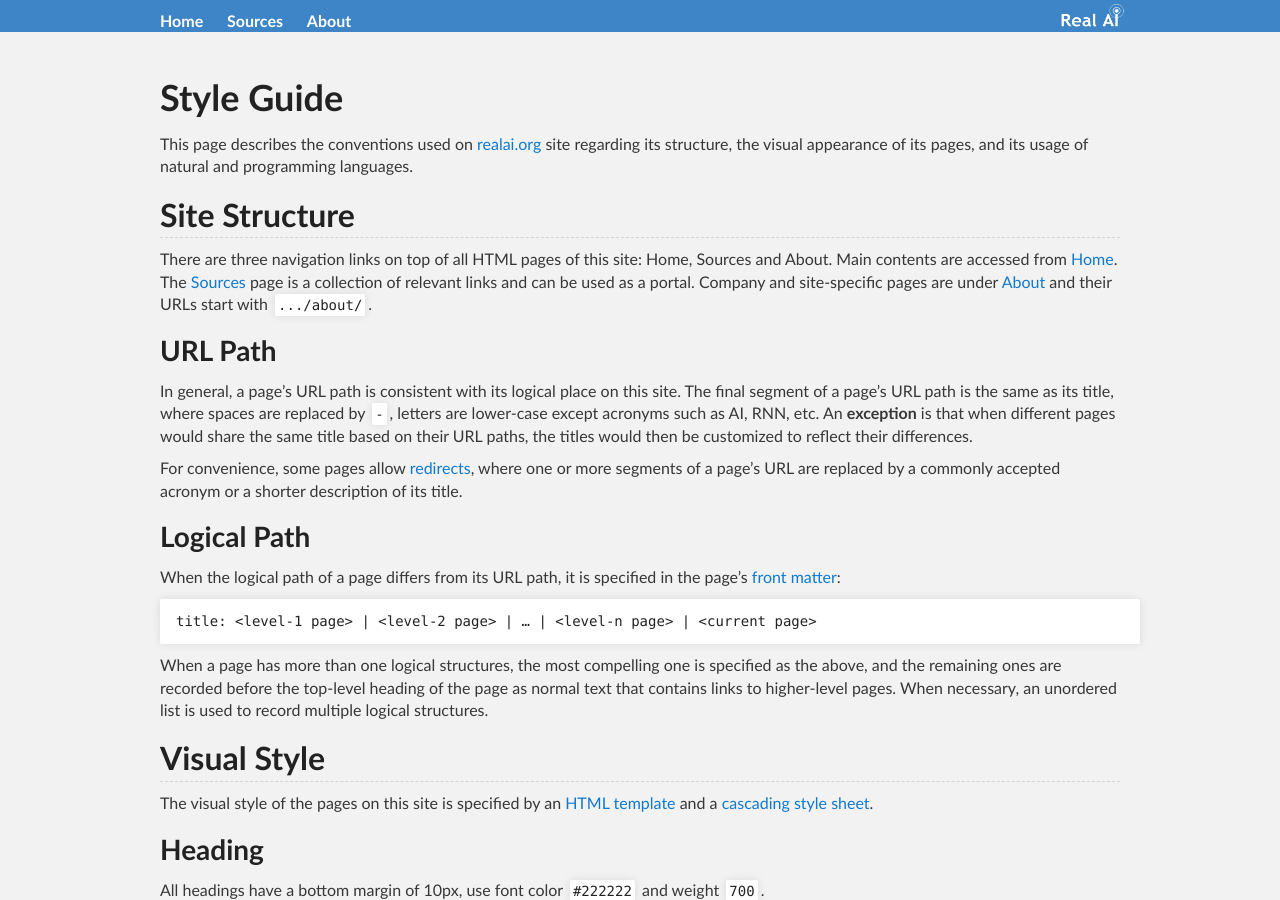
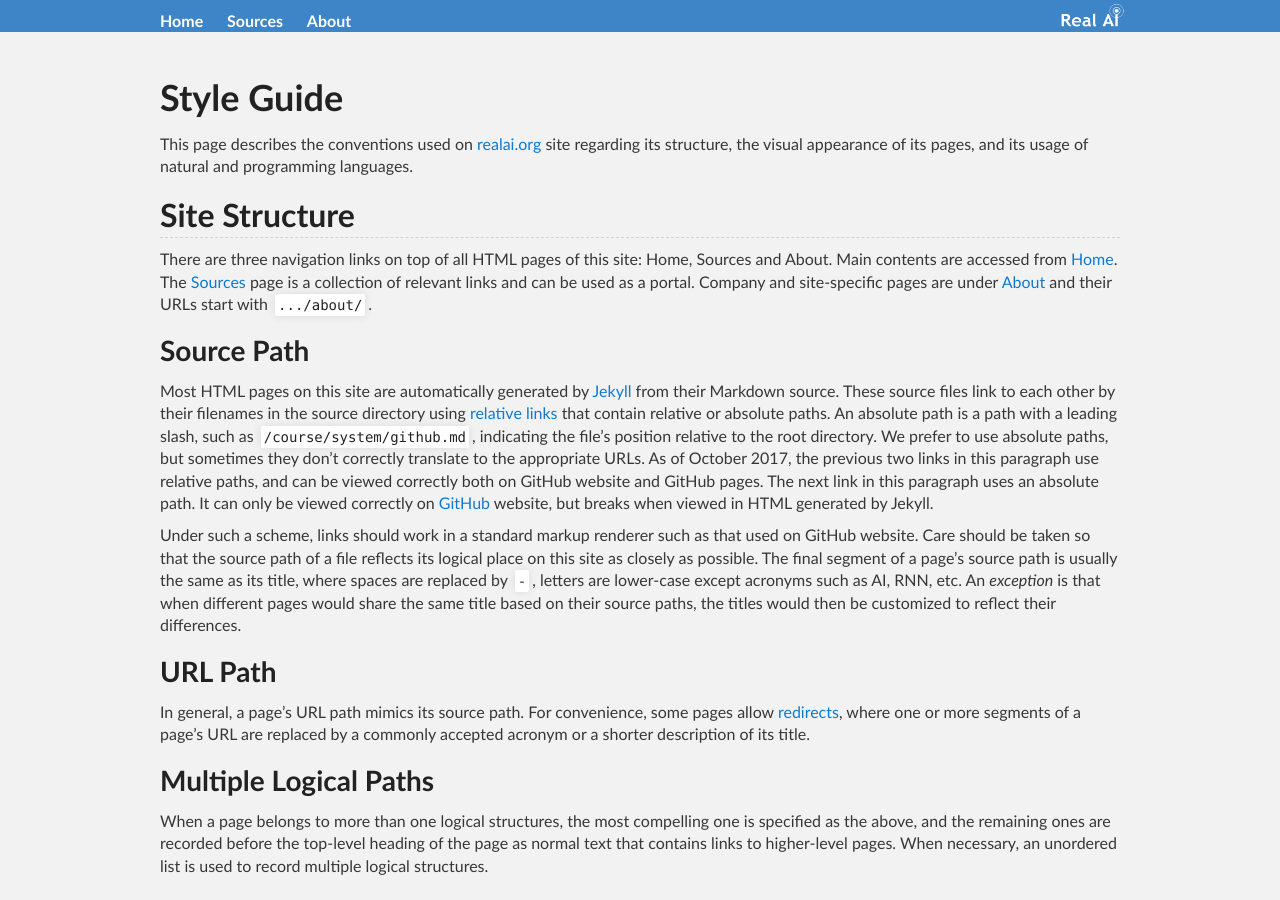
Before and after one commit to Tonywuhk/realai.org, a Jekyll site: the page built from about/style-guide.md, in a window 1280 px wide and 900 px high. Built offline with Jekyll 4.4.1, drawn with Linux system fonts in a browser that asks for light colours; our own code applies the rules of GitHub Pages for plain Markdown files; the repository's description, which GitHub fills in, is left out.

Commit message:
Add Source Path to about/style-guide.md

````diff
--- a/about/style-guide.md
+++ b/about/style-guide.md
@@ -10,21 +10,19 @@ This page describes the conventions used on [realai.org](http://realai.org/) sit
 
 There are three navigation links on top of all HTML pages of this site: Home, Sources and About. Main contents are accessed from [Home](http://realai.org/). The [Sources](http://realai.org/sources/) page is a collection of relevant links and can be used as a portal. Company and site-specific pages are under [About](http://realai.org/about/) and their URLs start with `.../about/`.
 
+### Source Path
+
+Most HTML pages on this site are automatically generated by [Jekyll](../course/system/github.md#jekyll) from their Markdown source. These source files link to each other by their filenames in the source directory using [relative links](../course/system/github.md#relative-links) that contain relative or absolute paths. An absolute path is a path with a leading slash, such as `/course/system/github.md`, indicating the file's position relative to the root directory. We prefer to use absolute paths, but sometimes they don't correctly translate to the appropriate URLs. As of October 2017, the previous two links in this paragraph use relative paths, and can be viewed correctly both on GitHub website and GitHub pages. The next link in this paragraph uses an absolute path. It can only be viewed correctly on [GitHub](/course/system/github.md) website, but breaks when viewed in HTML generated by Jekyll.
+
+Under such a scheme, links should work in a standard markup renderer such as that used on GitHub website. Care should be taken so that the source path of a file reflects its logical place on this site as closely as possible. The final segment of a page's source path is usually the same as its title, where spaces are replaced by `-`, letters are lower-case except acronyms such as AI, RNN, etc. An *exception* is that when different pages would share the same title based on their source paths, the titles would then be customized to reflect their differences.
+
 ### URL Path
 
-In general, a page's URL path is consistent with its logical place on this site. The final segment of a page's URL path is the same as its title, where spaces are replaced by `-`, letters are lower-case except acronyms such as AI, RNN, etc. An **exception** is that when different pages would share the same title based on their URL paths, the titles would then be customized to reflect their differences.
+In general, a page's URL path mimics its source path. For convenience, some pages allow [redirects](https://help.github.com/articles/redirects-on-github-pages/), where one or more segments of a page's URL are replaced by a commonly accepted acronym or a shorter description of its title.
 
-For convenience, some pages allow [redirects](https://help.github.com/articles/redirects-on-github-pages/), where one or more segments of a page's URL are replaced by a commonly accepted acronym or a shorter description of its title.
+### Multiple Logical Paths
 
-### Logical Path
-
-When the logical path of a page differs from its URL path, it is specified in the page’s [front matter](https://jekyllrb.com/docs/frontmatter/):
-
-```yaml
-title: <level-1 page> | <level-2 page> | … | <level-n page> | <current page>
-```
-
-When a page has more than one logical structures, the most compelling one is specified as the above, and the remaining ones are recorded before the top-level heading of the page as normal text that contains links to higher-level pages. When necessary, an unordered list is used to record multiple logical structures.
+When a page belongs to more than one logical structures, the most compelling one is specified as the above, and the remaining ones are recorded before the top-level heading of the page as normal text that contains links to higher-level pages. When necessary, an unordered list is used to record multiple logical structures.
 
 ## Visual Style
 
````
Also changed, not shown: course/system/README.md (renamed from course/system.md, +2 -1 lines), course/system/github.md (renamed from course/github.md, +3 -2 lines), research.md (+1 -1 lines).
